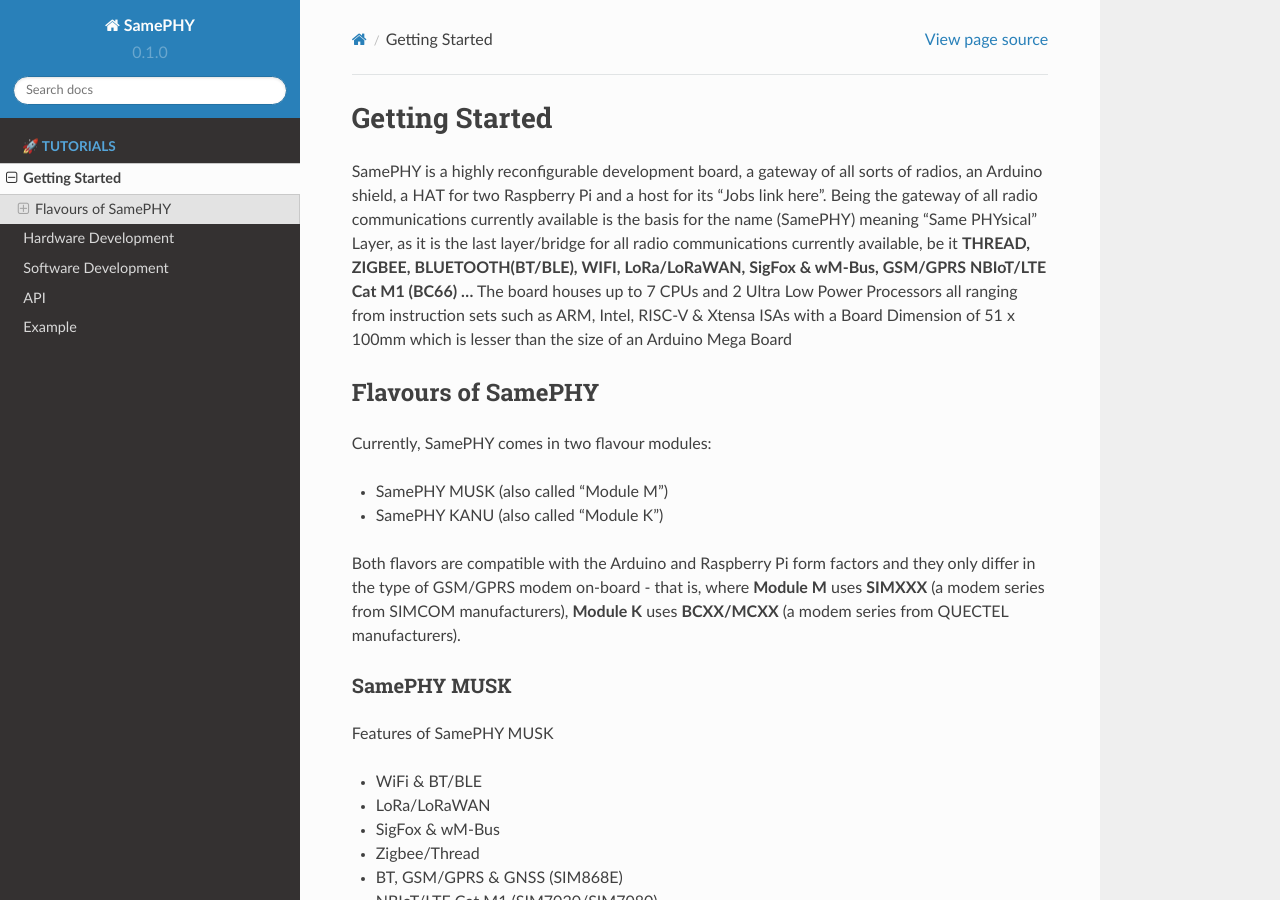
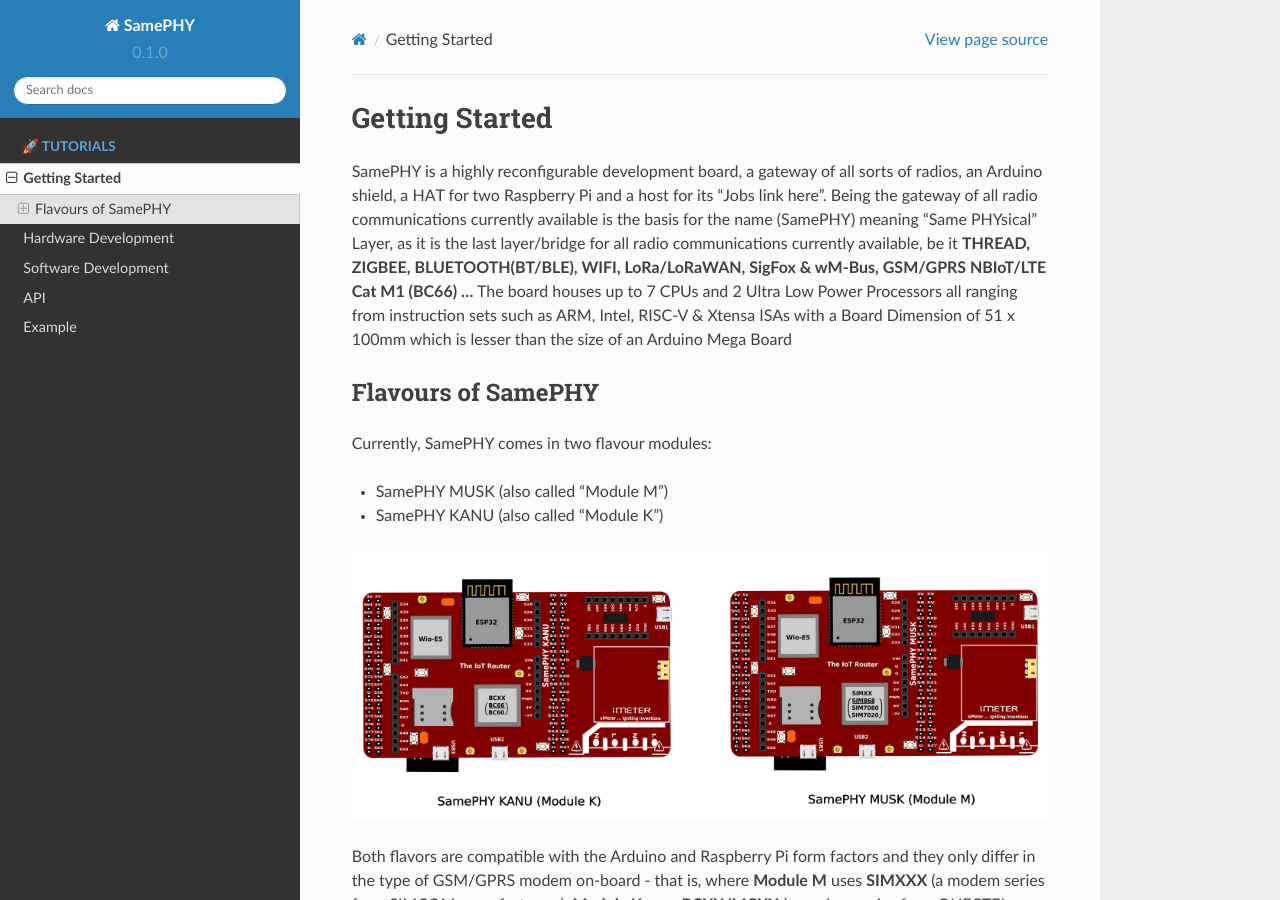
Before and after one commit to petchu99/bookish-waddle, a Sphinx documentation site: the page built from docs/source/Intro/getting-started.rst, in a window 1280 px wide and 900 px high. Built offline with Sphinx 7.4.7 and the Read the Docs theme 2.0.0, drawn with Linux system fonts in a browser that asks for light colours.

Commit message:
Update getting-started.rst

```diff
--- a/docs/source/Intro/getting-started.rst
+++ b/docs/source/Intro/getting-started.rst
@@ -10,7 +10,7 @@
 - SamePHY MUSK (also called "Module M")
 - SamePHY KANU (also called "Module K")
 
-
+.. image:: ../modules.png
 
 Both flavors are compatible with the Arduino and Raspberry Pi form factors and they only differ in the type of GSM/GPRS modem on-board - that is, where **Module M** uses **SIMXXX** (a modem series from SIMCOM manufacturers), **Module K** uses **BCXX/MCXX** (a modem series from QUECTEL manufacturers).
 
```
